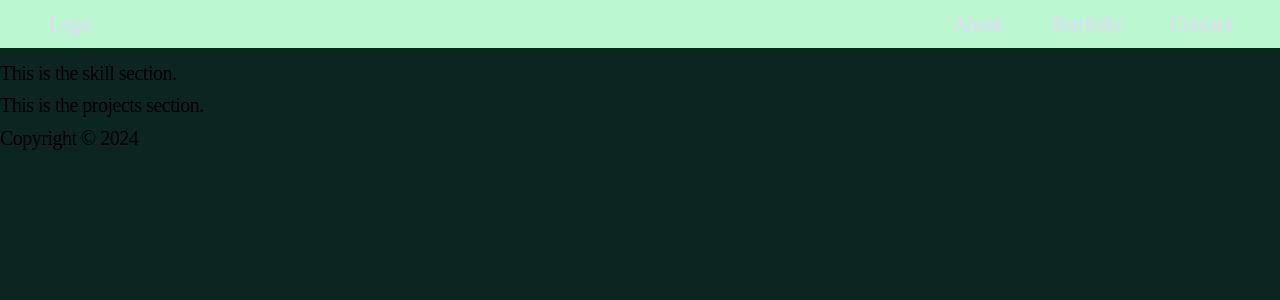
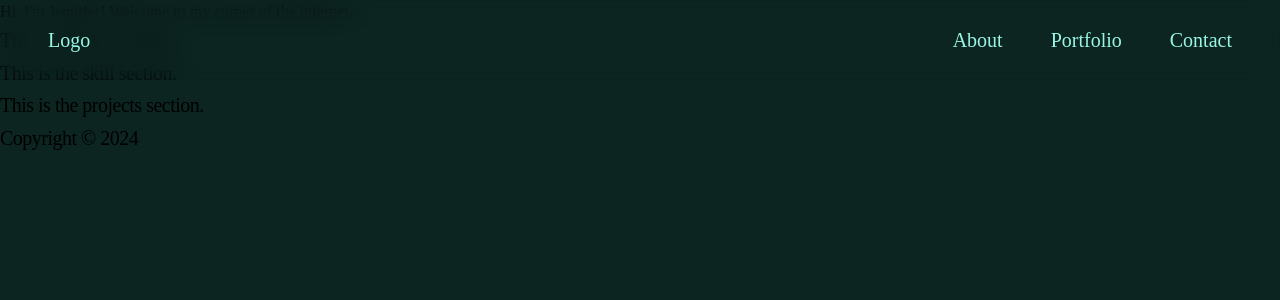
Before and after one commit to j-slaughter/portfolio, a React app: page / in a window 1280 px wide. Shown: the top 300 px of the page. Built offline with nearby package versions, Linux system fonts and the light colour scheme.

Commit message:
update navbar styling

```diff
--- a/client/components/Navbar.jsx
+++ b/client/components/Navbar.jsx
@@ -15,7 +15,7 @@ const Navbar = () => {
 
     return (
         <div className='fixed top-0 left-0 w-full backdrop-blur-md bg-opacity-70 z-50'>
-            <div className='bg-green-200 text-purple-200 text-xl flex justify-between items-center mx-auto px-12 h-12' >
+            <div className='text-teal-200 text-xl flex justify-between items-center mx-auto px-12 h-20' >
                 <a href='#'>Logo</a>
                 <ul className='hidden md:flex gap-12 z-10' >
                     <li><Link to='skills' smooth={true} offset={50} duration={500}>About</Link></li>
```
